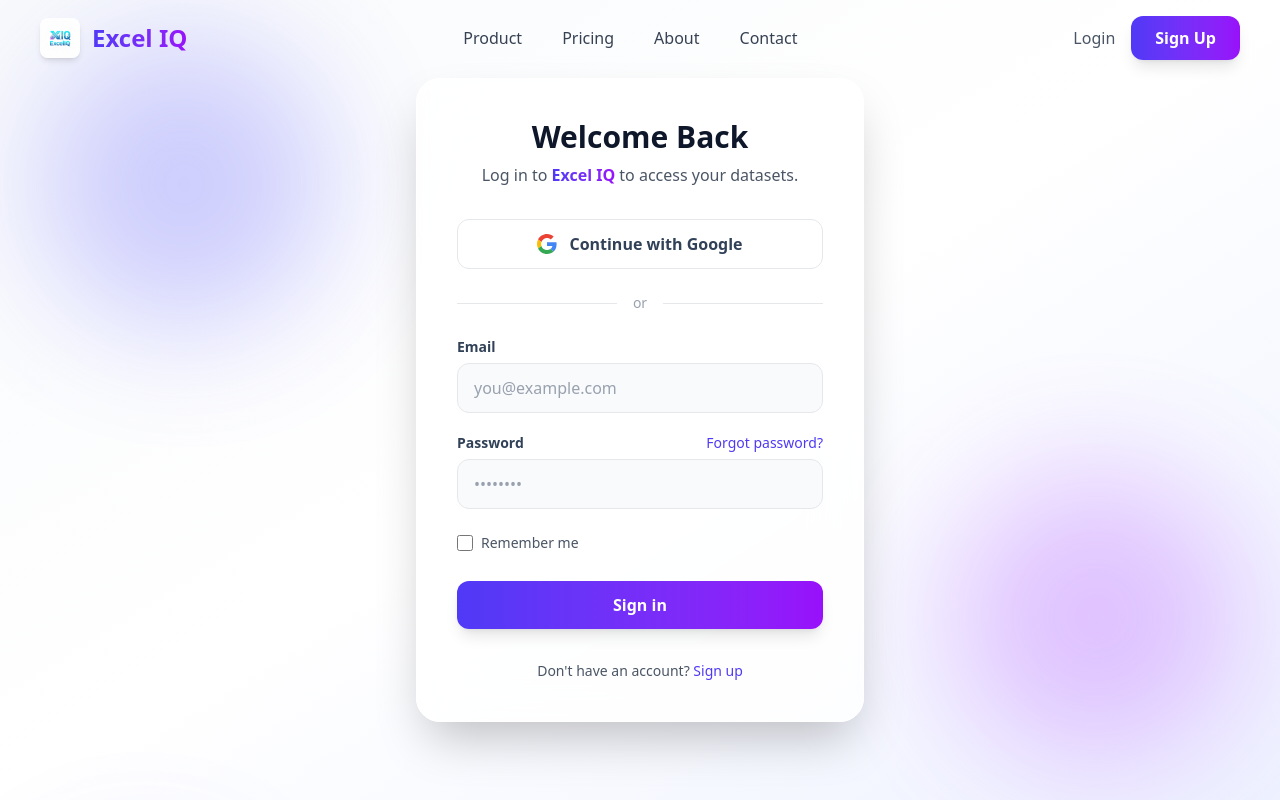
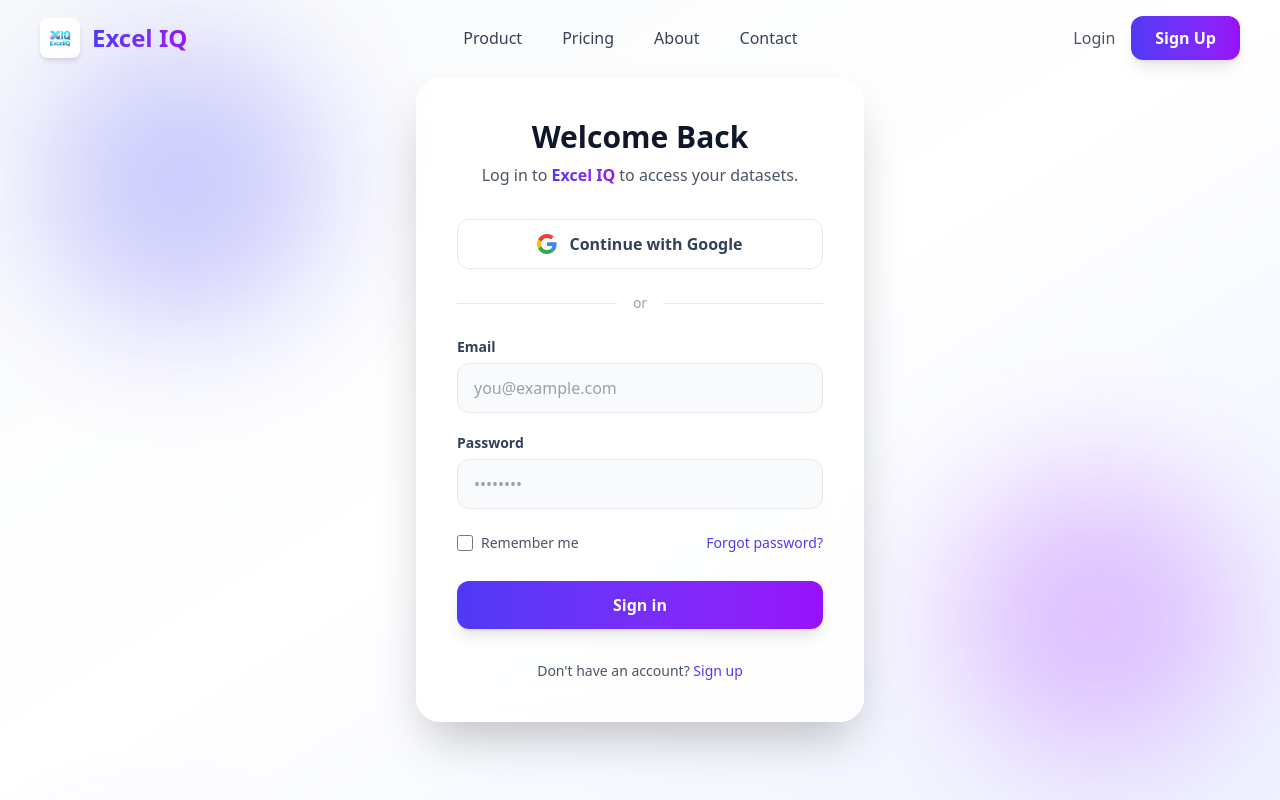
Before and after one commit to digipodium/ExcelIQ, a Next.js app in the folder frontend/: page /login in a window 1280 px wide. Shown: the top 800 px of the page. Built offline with nearby package versions, Linux system fonts and the light colour scheme.

Commit message:
refactor login page layout by repositioning 'Forgot password?' link

```diff
--- a/frontend/src/app/login/page.jsx
+++ b/frontend/src/app/login/page.jsx
@@ -53,9 +53,7 @@ export default function Login() {
           <div>
             <div className="flex items-center justify-between mb-1.5">
               <label className="block text-sm font-semibold text-slate-700">Password</label>
-              <Link href="#" className="text-sm font-medium text-indigo-600 hover:text-purple-600 transition-colors">
-                Forgot password?
-              </Link>
+
             </div>
             <div className="relative">
               <input
@@ -74,6 +72,11 @@ export default function Login() {
               />
               <span className="text-gray-600 font-medium">Remember me</span>
             </label>
+            <div className="ml-auto">
+               <Link href="#" className="text-sm font-medium text-indigo-600 hover:text-purple-600 transition-colors">
+                Forgot password?
+              </Link>
+              </div>
           </div>
 
           <button
@@ -86,10 +89,13 @@ export default function Login() {
 
         <div className="mt-8 text-center text-sm text-gray-600 font-medium">
           Don't have an account?{" "}
+
           <Link href="/signup" className="group relative text-indigo-600 transition duration-300">
             <span>Sign up</span>
             <span className="absolute left-0 -bottom-1 w-0 h-[2px] bg-gradient-to-r from-indigo-600 to-purple-600 transition-all duration-300 group-hover:w-full"></span>
           </Link>
+
+
         </div>
 
       </div>
```
